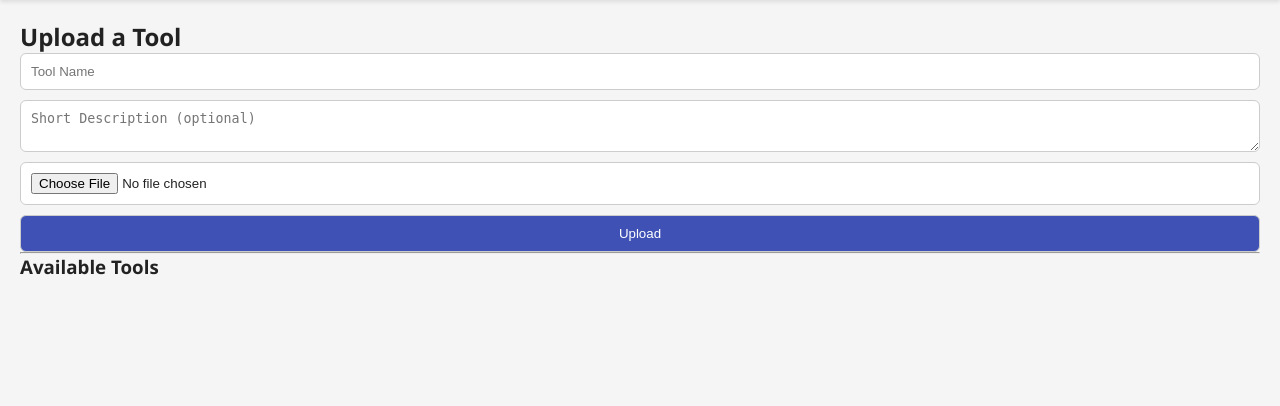
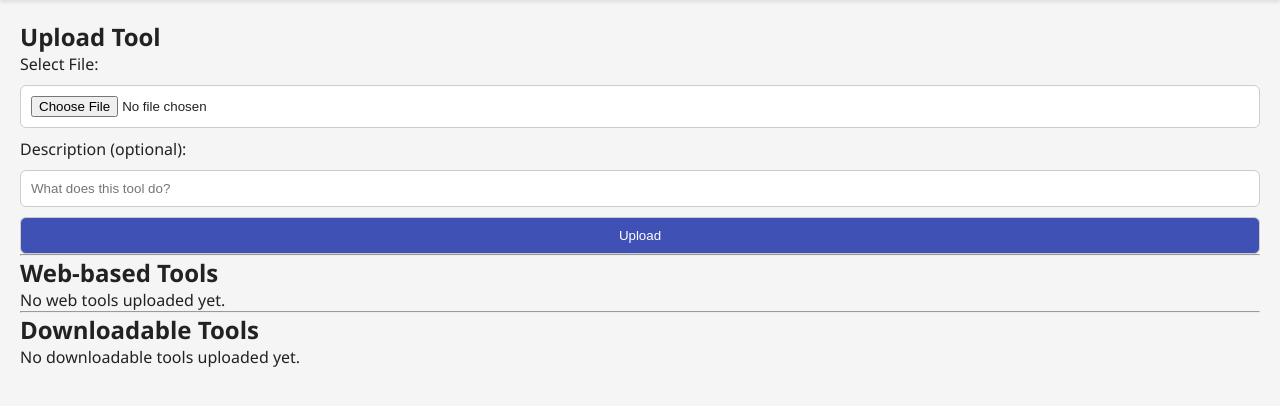
Before and after one commit to Abubakar-yerbour/website, a Flask app: page /tools in a window 1280 px wide. Shown: the part 55-461 px from the top of the page. Run offline with Flask 3, Linux system fonts and the light colour scheme; a user stored in the database is signed in; data that the repository does not hold is empty.

Commit message:
Update tools.html

```diff
--- a/templates/tools.html
+++ b/templates/tools.html
@@ -3,28 +3,47 @@
 {% block title %}Tools | Unknown Gods{% endblock %}
 
 {% block content %}
-<div class="tools-page">
-    <h2>Upload a Tool</h2>
-    <form method="POST" enctype="multipart/form-data" action="{{ url_for('tools.upload_tool') }}">
-        <input type="text" name="tool_name" placeholder="Tool Name" required>
-        <textarea name="description" placeholder="Short Description (optional)"></textarea>
-        <input type="file" name="tool_file" accept=".zip,.html,.htm,.css,.js,.py" required>
-        <button type="submit">Upload</button>
-    </form>
+<h2>Upload Tool</h2>
+<form method="POST" enctype="multipart/form-data">
+    <label for="file">Select File:</label>
+    <input type="file" name="file" required>
 
-    <hr>
+    <label for="description">Description (optional):</label>
+    <input type="text" name="description" placeholder="What does this tool do?">
 
-    <h3>Available Tools</h3>
-    <ul class="tool-list">
-        {% for tool in tools %}
+    <button type="submit">Upload</button>
+</form>
+
+<hr>
+
+<h2>Web-based Tools</h2>
+<ul>
+    {% for tool in tools if tool.is_web_tool %}
         <li>
-            <strong>{{ tool.name }}</strong> by @{{ tool.uploader.nickname }} <br>
-            <small>{{ tool.description or 'No description' }}</small><br>
-            <a href="{{ url_for('tools.run_tool', tool_name=tool.name) }}">▶ Run</a>
-            |
-            <a href="{{ url_for('static', filename='uploads/' + tool.name + '/' + tool.filename) }}" download>⬇ Download</a>
+            <strong>{{ tool.name }}</strong>
+            <small>by @{{ tool.uploader.nickname }}</small>
+            <a href="{{ url_for('tools.run_tool', tool_id=tool.id) }}" target="_blank">▶️ Run</a>
+            {% if tool.uploader_id == current.id %}
+                <span style="color: gray;">(You can edit this later)</span>
+            {% endif %}
         </li>
-        {% endfor %}
-    </ul>
-</div>
+    {% else %}
+        <p>No web tools uploaded yet.</p>
+    {% endfor %}
+</ul>
+
+<hr>
+
+<h2>Downloadable Tools</h2>
+<ul>
+    {% for tool in tools if not tool.is_web_tool %}
+        <li>
+            <strong>{{ tool.name }}</strong>
+            <small>by @{{ tool.uploader.nickname }} on {{ tool.created_at.strftime("%Y-%m-%d") }}</small>
+            <a href="{{ url_for('tools.download_file', tool_id=tool.id) }}">⬇️ Download</a>
+        </li>
+    {% else %}
+        <p>No downloadable tools uploaded yet.</p>
+    {% endfor %}
+</ul>
 {% endblock %}
```
